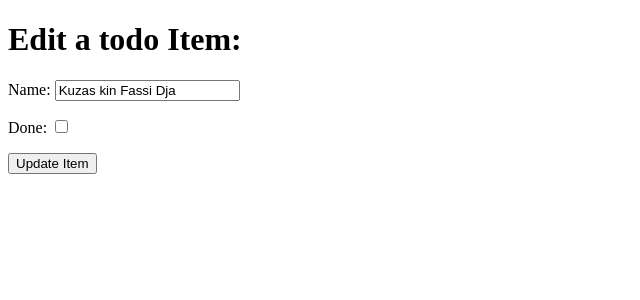
After one commit to atchutchi/hello-django, a Django app: page /edit/3 in a window 1280 px wide. The commit adds this page. Shown: the top 300 px of the page, without its empty margins (0-640 px from the left). Run offline with Django 3.2, Linux system fonts and the light colour scheme; data comes from the database, SQL or seed files in the repository; both versions use the stored data as it was after the commit.

Commit message:
Editing an Item

```diff
--- a/django_todo/urls.py
+++ b/django_todo/urls.py
@@ -15,10 +15,11 @@ Including another URLconf
 """
 from django.contrib import admin
 from django.urls import path
-from todo.views import get_todo_list, add_item
+from todo.views import get_todo_list, add_item, edit_item
 
 urlpatterns = [
     path('admin/', admin.site.urls),
     path('', get_todo_list, name='get_todo_list'),
     path('add', add_item, name='add'),
+    path('edit/<item_id>', edit_item, name='edit'),
 ]
--- /dev/null
+++ b/todo/templates/todo/edit_item.html
@@ -0,0 +1,22 @@
+<!DOCTYPE html>
+<html lang="en">
+  <head>
+    <meta charset="UTF-8" />
+    <meta name="viewport" content="width=device-width, initial-scale=1.0" />
+    <title>Document</title>
+</head>
+<body>
+    <h1>Edit a todo Item:</h1>
+    <form method="POST">
+        {% csrf_token %}
+        {{ form.as_p }}
+        <div>
+            <p>
+                <button type="submit">Update Item</button>
+            </p>
+        </div>
+    </form>
+
+
+</body>
+</html>
--- a/todo/views.py
+++ b/todo/views.py
@@ -1,4 +1,4 @@
-from django.shortcuts import render, redirect
+from django.shortcuts import render, redirect, get_object_or_404
 from .models import Item
 from .forms import ItemForm
 
@@ -15,18 +15,25 @@ def get_todo_list(request):
 
 def add_item(request):
     if request.method == 'POST':
-        name = request.POST.get('item_name')
-        done = 'done' in request.POST
-        Item.objects.create(name=name, done=done)
-        return redirect('get_todo_list')
-
-    form = ItemForm(request.POST)
-    if form.is_valid():
-        form.save()
-        return redirect('get_todo_list')
-
+        form = ItemForm(request.POST)
+        if form.is_valid():
+            form.save()
+            return redirect('get_todo_list')
     form = ItemForm()
     context = {
         'form': form
     }
     return render(request, 'todo/add_item.html', context)
+
+
+def edit_item(request, item_id):
+    item = get_object_or_404(Item, id=item_id)
+    form = ItemForm(request.POST, instance=item)
+    if form.is_valid():
+        form.save()
+        return redirect('get_todo_list')
+    form = ItemForm(instance=item)
+    context = {
+        'form': form
+    }
+    return render(request, 'todo/edit_item.html', context)
```
Also changed, not shown: todo/templates/todo/todo_list.html (+7 -2 lines), db.sqlite3.
